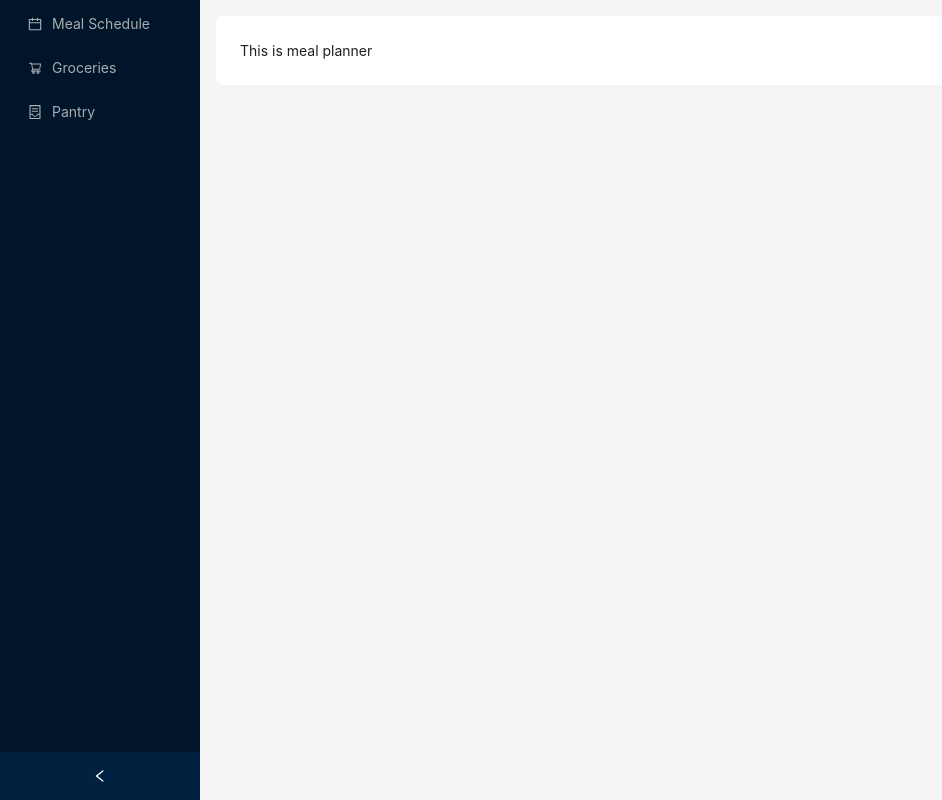
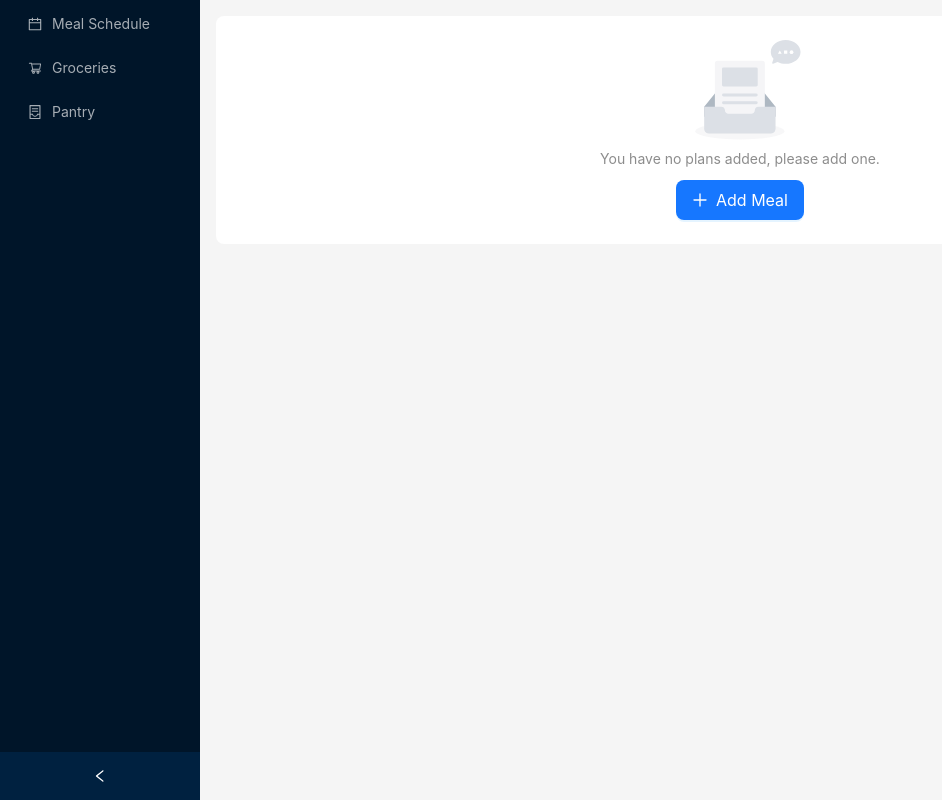
Before and after one commit to Moneexa/grocery-planner, a React (Vite) app in the folder frontend/: page /app/meal-schedule in a window 1280 px wide. Shown: the whole page, without its empty margins (0-942 px from the left). Built offline with nearby package versions, Linux system fonts and the light colour scheme.

Commit message:
added plan view

```diff
--- a/frontend/src/pages/Dashboard/MealSchedule/MealSchedule.tsx
+++ b/frontend/src/pages/Dashboard/MealSchedule/MealSchedule.tsx
@@ -1,3 +1,60 @@
-export function MealSchedule() {
-  return <>This is meal planner</>;
-}
+import React, { useContext, useMemo } from 'react';
+import { Card, Button, Empty, Row, Col, Flex, FloatButton } from 'antd';
+import { PlusOutlined } from '@ant-design/icons';
+import { Plan } from '../../../types';
+import { Link, redirect } from 'react-router-dom';
+import { PlanContext } from '../../../store/PlanProvider';
+
+export const MealSchedule: React.FC = () => {
+  const { Meta } = Card;
+  const { plan } = useContext(PlanContext);
+
+  const plans: Plan[] = useMemo(() => {
+    return !plan.id ? [] : [plan];
+  }, []);
+
+  return (
+    <div style={{ position: 'relative' }}>
+      {plans.length > 0 ? (
+        <>
+          <Row gutter={[16, 16]}>
+            {plans.map((_plan) => (
+              <Col xs={24} sm={12} md={8} lg={6} key={plan.id}>
+                <Link to={`/app/meal-schedule/${_plan.id}`}>
+                  <Card
+                    hoverable
+                    style={{ width: 240 }}
+                    cover={
+                      <img
+                        alt="example"
+                        src="https://os.alipayobjects.com/rmsportal/QBnOOoLaAfKPirc.png"
+                      />
+                    }
+                  >
+                    <Meta
+                      title={_plan.name}
+                      description={`${_plan.days} Days Plan`}
+                    />
+                  </Card>
+                </Link>
+              </Col>
+            ))}
+          </Row>
+          <FloatButton
+            type="primary"
+            shape="circle"
+            icon={<PlusOutlined />}
+            onClick={() => redirect('/app/meal-schedule/add')}
+          ></FloatButton>
+        </>
+      ) : (
+        <Flex align="center" justify="center" vertical gap={10}>
+          <Empty description="You have no plans added, please add one." />
+          <Button type="primary" icon={<PlusOutlined />} size="large">
+            <Link to="/app/meal-schedule/add">Add Meal</Link>
+          </Button>
+        </Flex>
+      )}
+    </div>
+  );
+};
```
